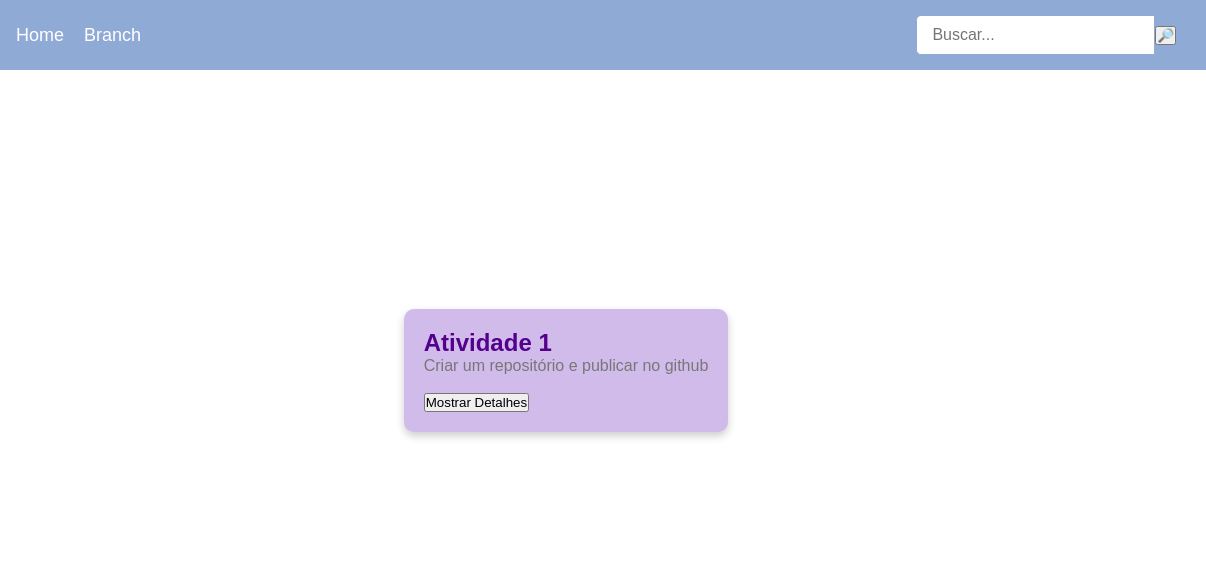
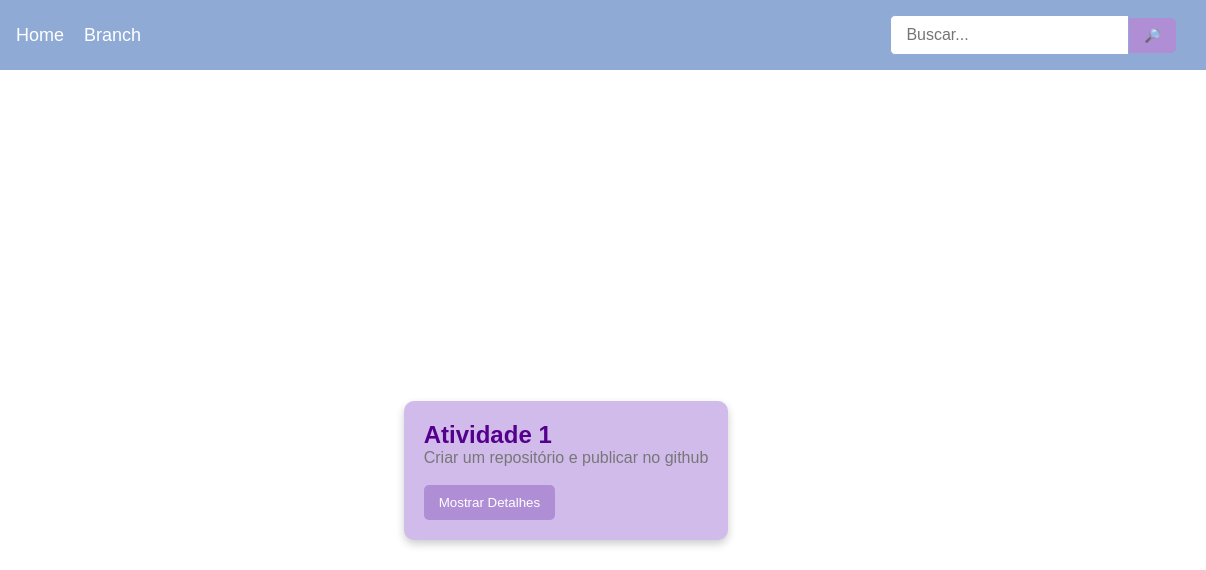
Before and after one commit to rebeca018/atividade-branchs, a plain HTML site: page index.html in a window 1280 px wide. Shown: the top 570 px of the page, 74-1280 px from the left. Drawn offline with Linux system fonts and the light colour scheme.

Commit message:
Css do botão do card

```diff
--- a/index.html
+++ b/index.html
@@ -19,7 +19,7 @@
 
         <form class="pesquisa" action="/search" method="GET">
             <input type="search" name="query" placeholder="Buscar...">
-            <button type="submit">🔎</button>
+            <button type="submit" class="button-form">🔎</button>
         </form>
     </header>
 
@@ -28,9 +28,10 @@
             <h2>Atividade 1</h2>
             <p>Criar um repositório e publicar no github</p>
             <br/>
-            <button id="details-t">Mostrar Detalhes</button>
+            <button id="details-t" class="button-card">Mostrar Detalhes</button>
             <div id="details" class="details">
                 <ul>
+                    <br/>
                     <li>Nome: atividade-branchs</li>
                     <li>Adicionar 5 funcionalidades</li>
                     <li>Criar uma branch separada para cada nova funcionalidade sendo desenvolvida</li>
--- a/styles.css
+++ b/styles.css
@@ -56,7 +56,7 @@ img {
     outline: none;
 }
 
-.button{
+.button-form{
     padding: 10px 15px;
     background-color: #af8ed5;
     border: none;
@@ -70,8 +70,7 @@ img {
     padding: 20px 20px;
     justify-content: center;
     align-items: center;
-    width: 600px;
-    height: 600px;
+    height: 800px;
 }
 
 .card {
@@ -135,8 +134,11 @@ footer div p {
 }
 
 .button-card{
-    border: 5px;
     color: #fff;
+    padding: 10px 15px;
+    background-color: #af8ed5;
+    border: none;
+    border-radius: 5px;
 }
 
 .details {
```
